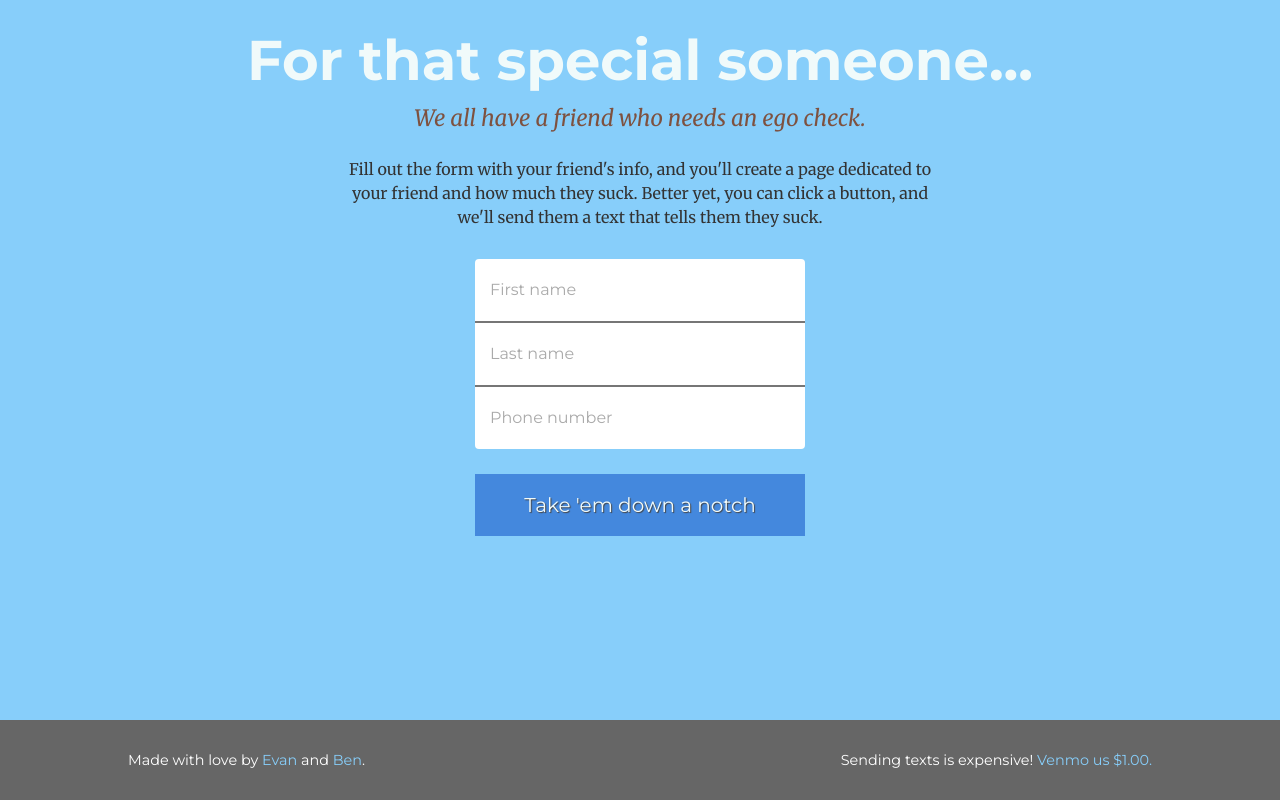
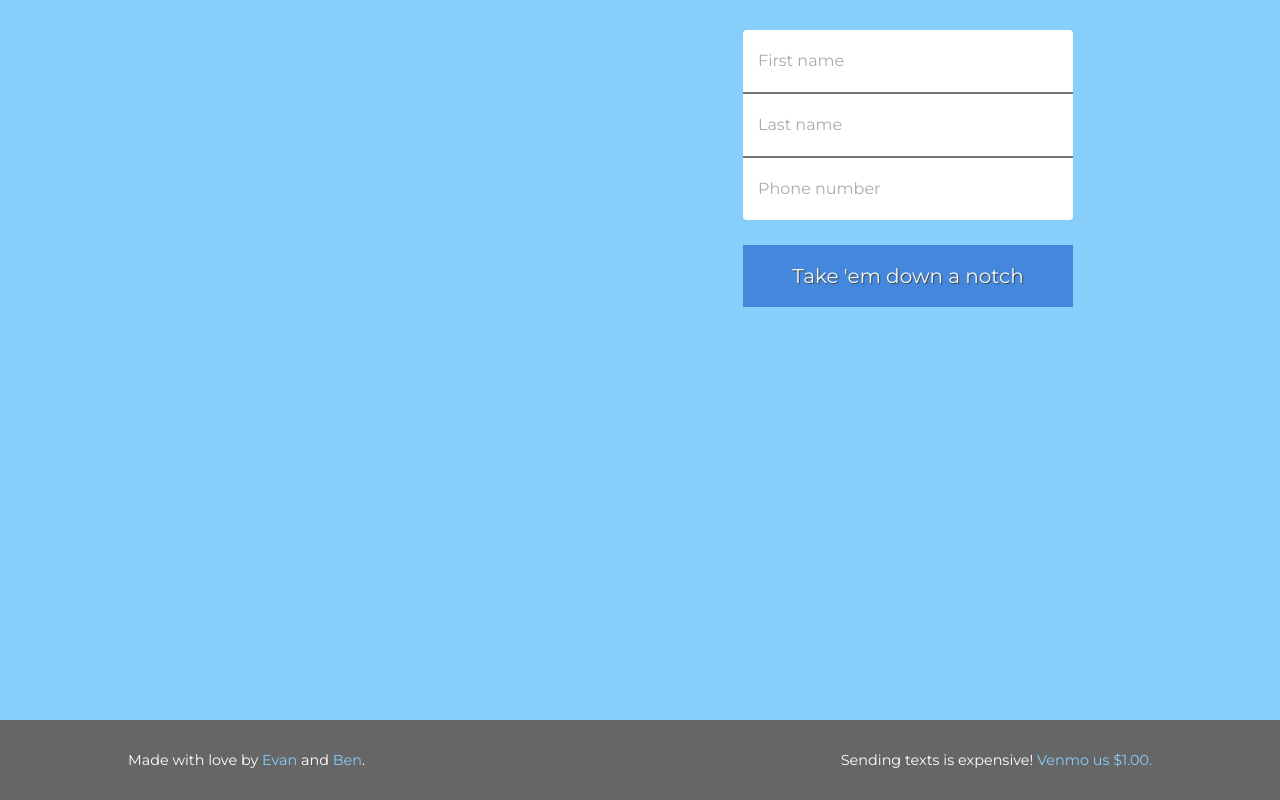
Before and after one commit to evantarrh/mattsucks, a Flask app: page /create in a window 1280 px wide. Run offline with Flask 2, Linux system fonts and the light colour scheme.

Commit message:
bug fixes, starting to refactor create page

```diff
--- a/static/css/app.css
+++ b/static/css/app.css
@@ -168,16 +168,6 @@ h1 {
 	margin: 0;
 }
 
-#create-title {
-	font-size: 3.5rem;
-	padding: 2rem 0 1rem;
-}
-
-#create-subtitle {
-	color: #7e513f;
-	margin: 0 0 1.5rem;
-}
-
 h2 {
 	color: #f0fafa;
 	font-family: Merriweather, serif;
@@ -186,14 +176,6 @@ h2 {
 	font-size: 1.4rem;
 	line-height: 1.8rem;
 	margin: 0 0 2rem;
-}
-
-#create-info {
-	margin: auto;
-	font-family: Merriweather, serif;
-	color: #333; /* ▐  ⊙ ▃ ⊙ ▐ */
-	max-width: 600px;
-	line-height: 1.5rem;
 }
 
 button {
@@ -224,8 +206,9 @@ button:hover {
 }
 
 .form-container {
-	width: 100%;
+	width: 50%;
 	text-align: center;
+	float: right;
 }
 
 form {
@@ -235,6 +218,8 @@ form {
 	width: 300px;
 	display: inline-block;
 	-webkit-appearance: none;
+	position: relative;
+	right: 2rem;
 }
 
 form > input {
@@ -315,6 +300,7 @@ input[type=text], input[type=submit] {
 
 img {
 	max-width: 100%;
+	padding-bottom: 20px;
 }
 
 ::-webkit-input-placeholder { /* WebKit browsers */
@@ -331,7 +317,6 @@ img {
 :-ms-input-placeholder { /* Internet Explorer 10+ */
 	color: #aaa;
 }
-
 
 #text-count {
 	position: absolute;
@@ -382,6 +367,11 @@ footer > span > a {
 	padding-right: 10%;
 }
 
+/*
+~~~~~~~~~~~~~~~~~~~~~~~~~~~~~~~~~~~~~~~~~
+MEDIA QUERIES
+~~~~~~~~~~~~~~~~~~~~~~~~~~~~~~~~~~~~~~~~~
+*/
 
 @media only screen and (max-width: 800px) {
 	html, body {
@@ -463,9 +453,6 @@ footer > span > a {
 	form {
 		margin: 20px 30px 0 0;
 	}
-	#create-title {
-		font-size: 2.5rem;
-	}
 	#splash-link {
 		font-size: 1.3rem;
 	}
--- a/templates/create.html
+++ b/templates/create.html
@@ -13,13 +13,6 @@
 </div>
 {% endif %}
 
-<h1 id="create-title">For that special someone...</h1>
-<h2 id="create-subtitle">We all have a friend who needs an ego check.</h2>
-
-<div id="create-info">
-    Fill out the form with your friend's info, and you'll create a page dedicated to your friend and how much they suck. Better yet, you can click a button, and we'll send them a text that tells them they suck.
-</div>
-
 <div class="form-container">
     <form method="POST" action="/create">
         {{ form.csrf_token }}
@@ -27,7 +20,6 @@
         {{ form.first_name.label }} {{ form.first_name(size=20, placeholder="First name")}}
         {{ form.last_name.label }} {{ form.last_name(size=20, placeholder="Last name") }}
         {{ form.phone_number.label }} {{ form.phone_number(size=20, placeholder="Phone number") }}
-
         <input type="submit" class="valid-submit" id="submit-button" value="Take 'em down a notch">
     </form>
 </div>
```
Also changed, not shown: backend/database.py (+9 -9 lines), static/js/main.js (+12 -8 lines).
